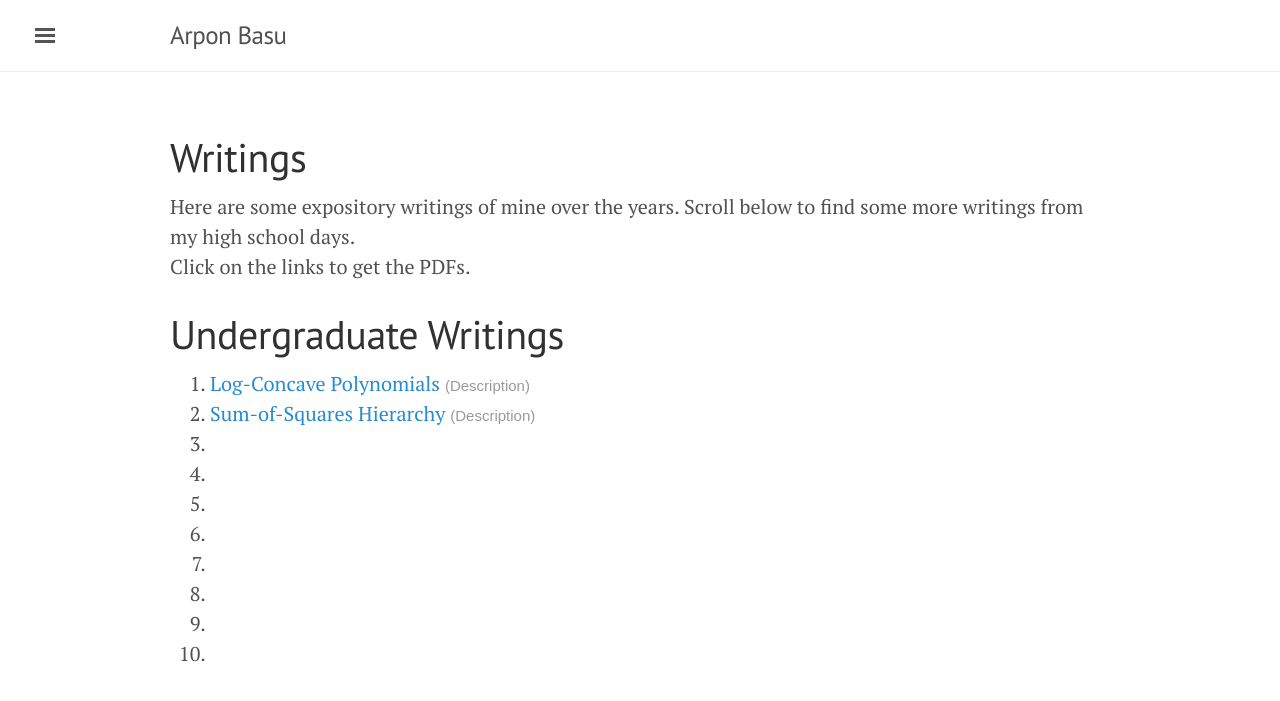
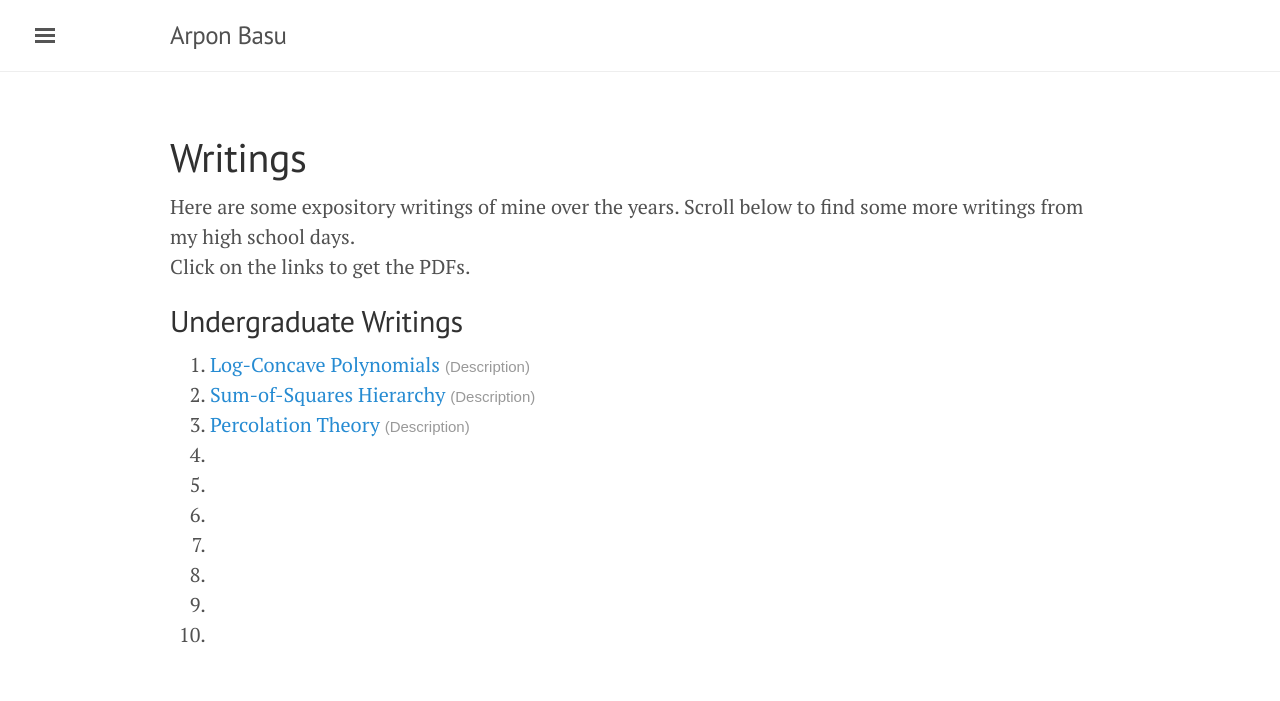
Before and after one commit to rugiarindam/rugiarindam.github.io, a Jekyll site: the page built from dummy6789.html, in a window 1280 px wide. Shown: the top 701 px of the page. Built offline with Jekyll 4.4.1, drawn with Linux system fonts in a browser that asks for light colours; nearby versions of some CDN libraries.

Commit message:
new feature

```diff
--- a/dummy6789.html
+++ b/dummy6789.html
@@ -6,22 +6,25 @@ title: Writings
 Here are some expository writings of mine over the years. Scroll below to find some more writings from my high school days.<br>
 Click on the links to get the PDFs.
 
-<h1>Undergraduate Writings</h1>
+<h2>Undergraduate Writings</h2>
 <ol type="1">
     <li>
         <a href="./Expository_Writings/log_concave_polynomials.pdf" target="_blank">Log-Concave Polynomials</a> <a href="#" onclick='myFunction("log-conc_desc")'><span style="font-family: sans-serif, 'Open Sans';color: #999;font-size: 15px;">(Description)</span></a><br>
-        <div style="border-radius:15px;-webkit-border-radius:15px;-moz-border-radius:15px;width:100%;float:center;display:none;font-size:larger;background-color:#f0ffff;margin-left:0;padding:10px;text-align:left;" id="log-conc_desc">
+        <div style="border-radius:15px;-webkit-border-radius:15px;-moz-border-radius:15px;width:100%;float:center;display:none;font-size:medium;background-color:#f0ffff;margin-left:0;padding:10px;text-align:left;" id="log-conc_desc">
             Prepared an expository report on the technique of log-concave polynomials, especially as pioneered by <a href="https://homes.cs.washington.edu/~shayan/" target="_blank">Shayan Oveis Gharan</a>, <a href="https://nimaanari.com/" target="_blank">Nima Anari</a>, <a href="https://dblp.org/pid/230/3619.html" target="_blank">Kuikui Liu</a>, and <a href="https://sites.math.washington.edu/~vinzant/" target="_blank">Cynthia Vinzant</a>. Covered a proof of Mason's conjecture, and deterministic and randomized matroid base counting algorithms, including a proof of the Mihail-Vazirani conjecture.
         </div>
     </li>
     <li>
         <a href="./Expository_Writings/SoS.pdf" target="_blank">Sum-of-Squares Hierarchy</a> <a href="#" onclick='myFunction("sos_desc")'><span style="font-family: sans-serif, 'Open Sans';color: #999;font-size: 15px;">(Description)</span></a><br>
-        <div style="border-radius:15px;-webkit-border-radius:15px;-moz-border-radius:15px;width:100%;float:center;display:none;font-size:larger;background-color:#f0ffff;margin-left:0;padding:10px;text-align:left;" id="sos_desc">
+        <div style="border-radius:15px;-webkit-border-radius:15px;-moz-border-radius:15px;width:100%;float:center;display:none;font-size:medium;background-color:#f0ffff;margin-left:0;padding:10px;text-align:left;" id="sos_desc">
             Prepared an report of the Sum-of-Squares Hierarchy from <a href="http://www.cs.cmu.edu/~praveshk/" target="_blank">Pravesh Kothari</a>'s <a href="https://www.youtube.com/playlist?list=PL3NB_Sd9CrX-6CeApf12demgpe2PO4k8c" target="_blank">lecture series</a> on the same, and covered Goemans-Williamson's Max-Cut algorithm, Nesterov's \\(\pi/2\\)-theorem, Arora-Rao-Vazirani's conductance algorithm, Grigoriev's lower bounds on the \\(k\\)-XOR problem through SoS, and SoS vs. spectral refutation algorithms.
         </div>
     </li>
     <li>
-
+        <a href="./Expository_Writings/percolation_theory.pdf" target="_blank">Percolation Theory</a> <a href="#" onclick='myFunction("perc_desc")'><span style="font-family: sans-serif, 'Open Sans';color: #999;font-size: 15px;">(Description)</span></a><br>
+        <div style="border-radius:15px;-webkit-border-radius:15px;-moz-border-radius:15px;width:100%;float:center;display:none;font-size:medium;background-color:#f0ffff;margin-left:0;padding:10px;text-align:left;" id="perc_desc">
+            Prepared an expository writing on the calculation of the critical probability for Bernoulli percolation on \\(\mathbb{Z}^2\\), one of the most fundamental results of percolation theory.
+        </div>
     </li>
     <li>
 
```
